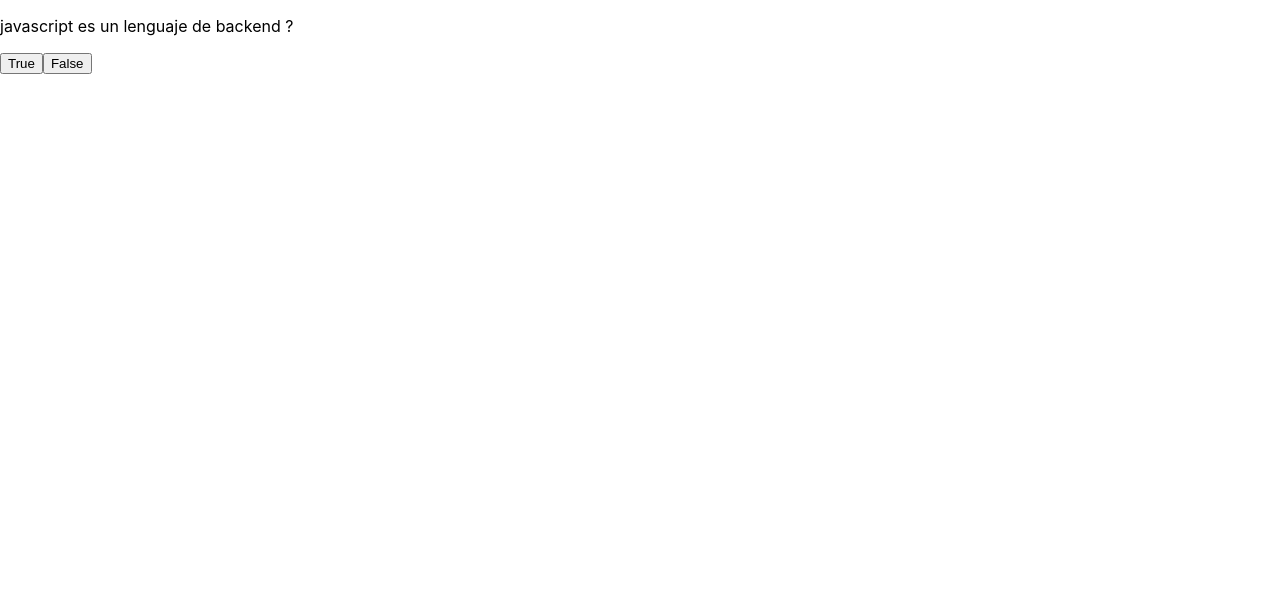
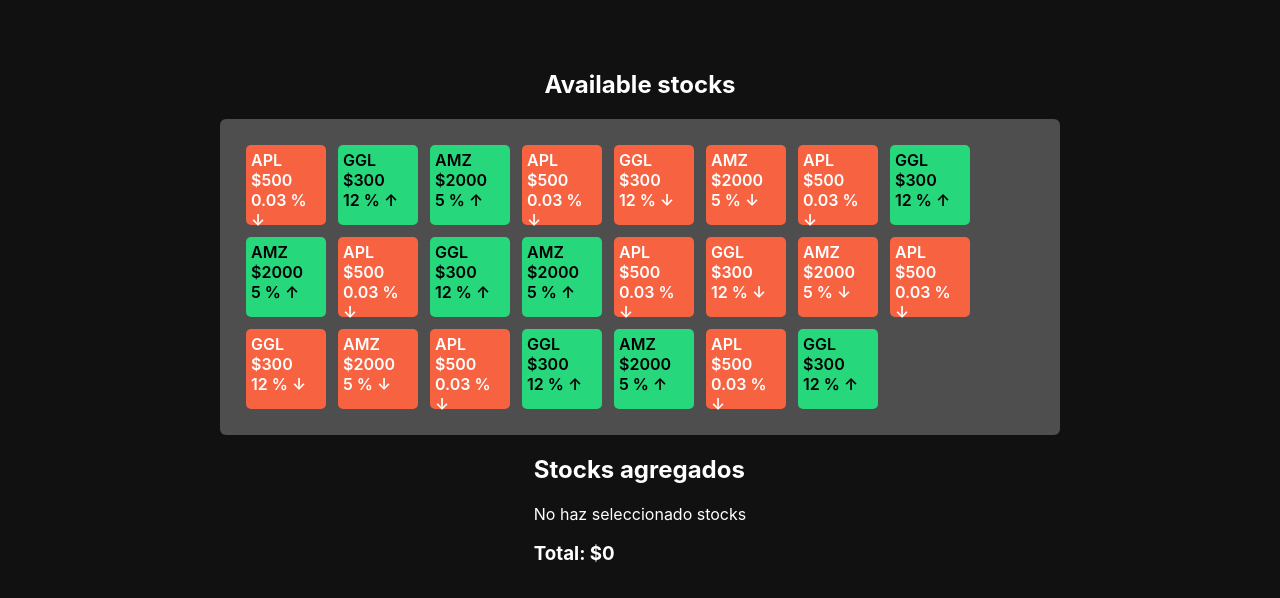
Before and after one commit to barrazastark/react-practice, a React (Create React App) app: page / in a window 1280 px wide. Shown: the top 598 px of the page. Built offline with nearby package versions, Linux system fonts and the light colour scheme.

Commit message:
Practica

```diff
--- a/src/App.css
+++ b/src/App.css
@@ -1,7 +1,54 @@
 .App-wrapper {
-  margin: 50px auto;
-  width: 50%;
+  margin: 0 auto;
   display: flex;
   flex-direction: column;
   align-items: center;
+  height: 100vh;
+  background: #111111;
+  padding: 50px;
+  box-sizing: border-box;
 }
+
+.cart, h2 {
+  color: white;
+}
+
+.cart {
+  text-align: left;
+}
+
+
+.main {
+  width: 800px;
+  border-radius: 6px;
+  background-color: #4e4e4e;
+  display: flex;
+  padding: 20px;
+  flex-wrap: wrap;
+}
+
+.stock {
+  width: 80px;
+  height: 80px;
+  border-radius: 5px;
+  color: white;
+  font-weight: 600;
+  padding: 5px;
+  justify-self: flex-start;
+  margin: 6px;
+  box-sizing: border-box;
+  cursor: pointer;
+}
+
+.stock p {
+  margin: 0;
+}
+
+.stock.red {
+  background-color: #f76241;
+}
+
+.stock.green {
+  background-color: #26d77c;
+  color: black;
+}
--- /dev/null
+++ b/src/AppV6.js
@@ -0,0 +1,223 @@
+import { useState } from "react";
+import "./App.css";
+
+const STOCKS_DB = [
+  {
+    id: Math.random(),
+    name: 'APL',
+    price: 500,
+    status: 'red',
+    percent: .03,
+  },
+  {
+    id: Math.random(),
+    name: 'GGL',
+    price: 300,
+    status: 'green',
+    percent: 12,
+  },
+  {
+    id: Math.random(),
+    name: 'AMZ',
+    price: 2000,
+    status: 'green',
+    percent: 5,
+  },
+  {
+    id: Math.random(),
+    name: 'APL',
+    price: 500,
+    status: 'red',
+    percent: .03,
+  },
+  {
+    id: Math.random(),
+    name: 'GGL',
+    price: 300,
+    status: 'red',
+    percent: 12,
+  },
+  {
+    id: Math.random(),
+    name: 'AMZ',
+    price: 2000,
+    status: 'red',
+    percent: 5,
+  },
+  {
+    id: Math.random(),
+    name: 'APL',
+    price: 500,
+    status: 'red',
+    percent: .03,
+  },
+  {
+    id: Math.random(),
+    name: 'GGL',
+    price: 300,
+    status: 'green',
+    percent: 12,
+  },
+  {
+    id: Math.random(),
+    name: 'AMZ',
+    price: 2000,
+    status: 'green',
+    percent: 5,
+  },
+  {
+    id: Math.random(),
+    name: 'APL',
+    price: 500,
+    status: 'red',
+    percent: .03,
+  },
+  {
+    id: Math.random(),
+    name: 'GGL',
+    price: 300,
+    status: 'green',
+    percent: 12,
+  },
+  {
+    id: Math.random(),
+    name: 'AMZ',
+    price: 2000,
+    status: 'green',
+    percent: 5,
+  },
+  {
+    id: Math.random(),
+    name: 'APL',
+    price: 500,
+    status: 'red',
+    percent: .03,
+  },
+  {
+    id: Math.random(),
+    name: 'GGL',
+    price: 300,
+    status: 'red',
+    percent: 12,
+  },
+  {
+    id: Math.random(),
+    name: 'AMZ',
+    price: 2000,
+    status: 'red',
+    percent: 5,
+  },
+  {
+    id: Math.random(),
+    name: 'APL',
+    price: 500,
+    status: 'red',
+    percent: .03,
+  },
+  {
+    id: Math.random(),
+    name: 'GGL',
+    price: 300,
+    status: 'red',
+    percent: 12,
+  },
+  {
+    id: Math.random(),
+    name: 'AMZ',
+    price: 2000,
+    status: 'red',
+    percent: 5,
+  },
+  {
+    id: Math.random(),
+    name: 'APL',
+    price: 500,
+    status: 'red',
+    percent: .03,
+  },
+  {
+    id: Math.random(),
+    name: 'GGL',
+    price: 300,
+    status: 'green',
+    percent: 12,
+  },
+  {
+    id: Math.random(),
+    name: 'AMZ',
+    price: 2000,
+    status: 'green',
+    percent: 5,
+  },
+  {
+    id: Math.random(),
+    name: 'APL',
+    price: 500,
+    status: 'red',
+    percent: .03,
+  },
+  {
+    id: 11,
+    name: 'GGL',
+    price: 300,
+    status: 'green',
+    percent: 12,
+  },
+
+]
+
+const APPV6 = () => {
+
+  const [stocks] = useState(STOCKS_DB);
+  const [selectedStocks, setSelectedStocks] = useState([]);
+
+  const handleClick = (stock) => {
+    const exist = selectedStocks.find(s => s.id === stock.id);
+
+    if(!exist) {
+      setSelectedStocks([stock, ...selectedStocks]);
+    } else {
+      setSelectedStocks(
+        selectedStocks.filter(s => s.id !== exist.id)
+      );
+    }
+  }
+
+  const total = selectedStocks.reduce((acc, current) => acc + current.price, 0)
+
+  return (
+    <div className="App-wrapper">
+      <h2>Available stocks</h2>
+      <div className="main">
+        {
+          stocks.map((stock) => {
+            const { id, name, price, status, percent } = stock;
+            const arrow = status === 'green' ? String.fromCharCode(8593) : String.fromCharCode(8595)
+
+            return (
+              <div key={id} className={`stock ${status}`} onClick={() => handleClick(stock)}>
+                <p>{name}</p>
+                <p>{`$${price}`}</p>
+                <p>{percent} % {arrow}</p>
+              </div>
+            );
+          })
+        }
+      </div>
+      <div className="cart">
+        <h2>Stocks agregados</h2>
+        {!selectedStocks.length && (
+          <p>No haz seleccionado stocks</p>
+        )}
+        {
+          selectedStocks.map(s => (
+            <p key={s.id}>{s.name}, ${s.price}</p>
+          ))
+        }
+        <h3>Total: ${total}</h3>
+      </div>
+    </div>
+  )
+}
+
+export default APPV6;
--- a/src/index.js
+++ b/src/index.js
@@ -1,7 +1,7 @@
 import React from 'react';
 import ReactDOM from 'react-dom/client';
 import './index.css';
-import App from './AppV4';
+import App from './AppV6';
 import reportWebVitals from './reportWebVitals';
 
 const root = ReactDOM.createRoot(document.getElementById('root'));
```
Also changed, not shown: src/AppV5.js (added, +101 -0 lines).
